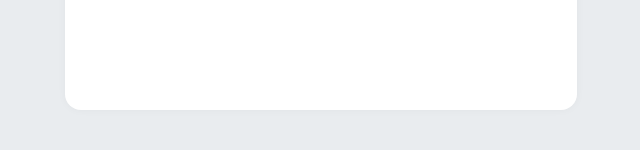
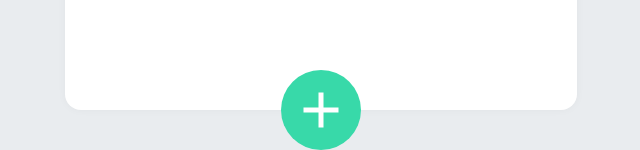
Before and after one commit to jongjin1010/TodoList, a React (Create React App) app in the folder todo-list/: page / in a window 1280 px wide. Shown: the part 754-904 px from the top of the page, without its empty margins (319-959 px from the left). Built offline with nearby package versions, Linux system fonts and the light colour scheme.

Commit message:
TodoCreate 구현

```diff
--- a/todo-list/src/App.js
+++ b/todo-list/src/App.js
@@ -3,6 +3,7 @@
 import TodoTemplate from './components/TodoTemplate';
 import TodoHead from './components/TodoHead';
 import TodoList from './components/TodoList';
+import TodoCreate from './components/TodoCreate';
 
 const GlobalStyle = createGlobalStyle`
   body {
@@ -16,7 +17,8 @@
       <GlobalStyle />
       <TodoTemplate>
         <TodoHead />
-        <TodoList/>
+        <TodoList />
+        <TodoCreate />
       </TodoTemplate>
     </>
   );
--- /dev/null
+++ b/todo-list/src/components/TodoCreate.js
@@ -0,0 +1,99 @@
+import React, { useState } from 'react';
+import styled, { css } from 'styled-components';
+import { MdAdd } from 'react-icons/md';
+
+const CircleButton = styled.button`
+  background: #38d9a9;
+  &:hover {
+    background: #63e6be;
+  }
+  &:active {
+    background: #20c997;
+  }
+
+  z-index: 5;
+  cursor: pointer;
+  width: 80px;
+  height: 80px;
+  display: block;
+  align-items: center;
+  justify-content: center;
+  font-size: 60px;
+  position: absolute;
+  left: 50%;
+  bottom: 0px;
+  transform: translate(-50%, 50%);
+  color: white;
+  border-radius: 50%;
+  border: none;
+  outline: none;
+  display: flex;
+  align-items: center;
+  justify-content: center;
+
+  transition: 0.125s all ease-in;
+  ${props =>
+    props.open &&
+    css`
+      background: #ff6b6b;
+      &:hover {
+        background: #ff8787;
+      }
+      &:active {
+        background: #fa5252;
+      }
+      transform: translate(-50%, 50%) rotate(45deg);
+    `}
+`;
+
+const InsertFormPositioner = styled.div`
+  width: 100%;
+  bottom: 0;
+  left: 0;
+  position: absolute;
+`;
+
+const InsertForm = styled.form`
+  background: #f8f9fa;
+  padding-left: 32px;
+  padding-top: 32px;
+  padding-right: 32px;
+  padding-bottom: 72px;
+
+  border-bottom-left-radius: 16px;
+  border-bottom-right-radius: 16px;
+  border-top: 1px solid #e9ecef;
+`;
+
+const Input = styled.input`
+  padding: 12px;
+  border-radius: 4px;
+  border: 1px solid #dee2e6;
+  width: 100%;
+  outline: none;
+  font-size: 18px;
+  box-sizing: border-box;
+`;
+
+function TodoCreate() {
+  const [open, setOpen] = useState(false);
+
+  const onToggle = () => setOpen(!open);
+
+  return (
+    <>
+      {open && (
+        <InsertFormPositioner>
+          <InsertForm>
+            <Input autoFocus placeholder="할 일을 입력 후, Enter 를 누르세요" />
+          </InsertForm>
+        </InsertFormPositioner>
+      )}
+      <CircleButton onClick={onToggle} open={open}>
+        <MdAdd />
+      </CircleButton>
+    </>
+  );
+}
+
+export default TodoCreate;
```
